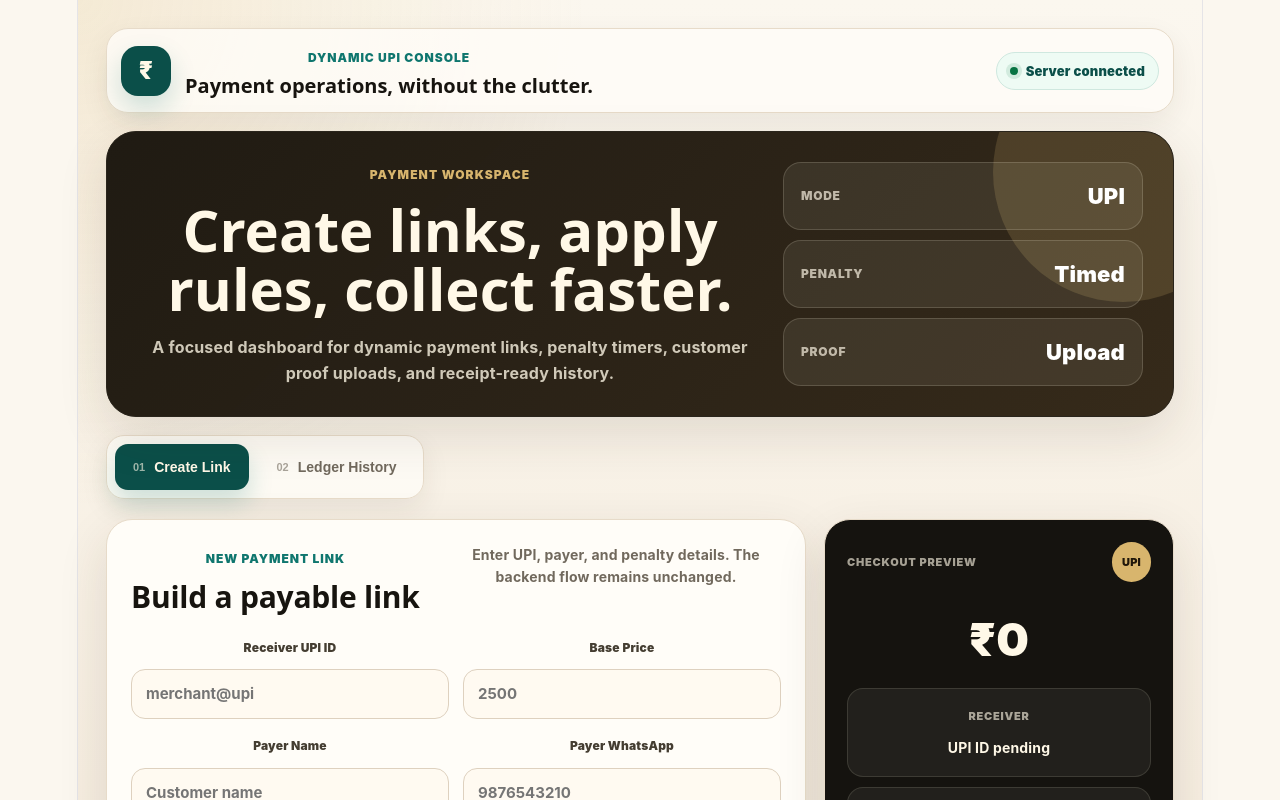
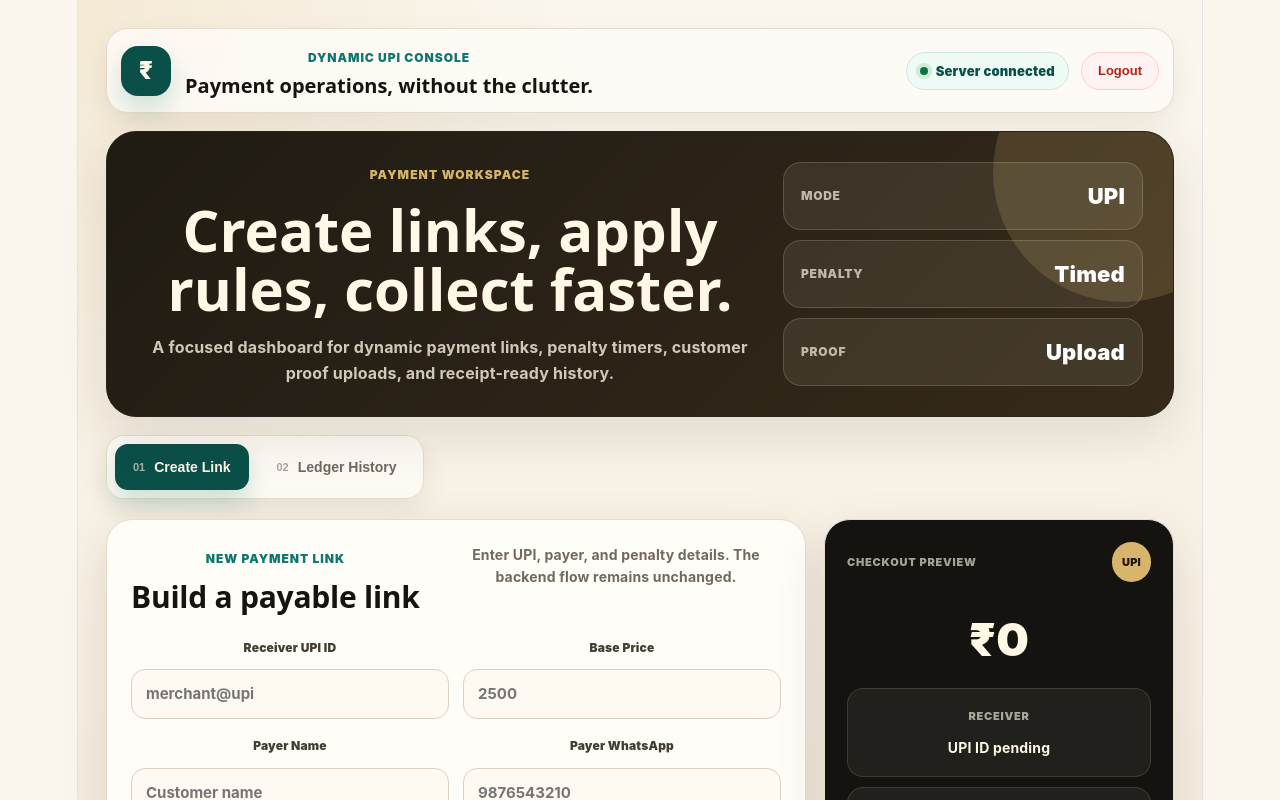
Before and after one commit to krins583/payment_web, a React app in the folder frontend/: page /dashboard in a window 1280 px wide. Shown: the top 800 px of the page. Built offline with nearby package versions, Linux system fonts and the light colour scheme; no server answers; sample sign-in values are in the browser's storage; the HTML template or start-up script is replaced by a standard one.

Commit message:
Secured Firebase API keys in .env

```diff
--- a/frontend/package.json
+++ b/frontend/package.json
@@ -18,7 +18,8 @@
     "razorpay": "^2.9.6",
     "react": "^19.2.6",
     "react-dom": "^19.2.6",
-    "react-router-dom": "^7.17.0"
+    "react-router-dom": "^7.17.0",
+    "tesseract.js": "^7.0.0"
   },
   "devDependencies": {
     "@eslint/js": "^10.0.1",
--- a/frontend/src/components/Dashboard.css
+++ b/frontend/src/components/Dashboard.css
@@ -87,6 +87,13 @@ body {
   letter-spacing: 0;
 }
 
+/* Naya Layout Header buttons ke liye */
+.header-actions {
+  display: flex;
+  align-items: center;
+  gap: 12px;
+}
+
 .paydash-status {
   display: inline-flex;
   align-items: center;
@@ -108,6 +115,28 @@ body {
   border-radius: 99px;
   background: var(--green);
   box-shadow: 0 0 0 4px rgba(8, 116, 67, 0.12);
+}
+
+/* Aesthetic Logout Button Styling */
+.logout-btn {
+  display: inline-flex;
+  align-items: center;
+  justify-content: center;
+  min-height: 38px;
+  padding: 0 16px;
+  border: 1px solid #fecdca;
+  border-radius: 999px;
+  background: #fef3f2;
+  color: #b42318;
+  font-size: 13px;
+  font-weight: 900;
+  cursor: pointer;
+  transition: all 0.2s ease;
+}
+
+.logout-btn:hover {
+  background: #fee4e2;
+  border-color: #fca5a5;
 }
 
 .paydash-hero {
@@ -231,8 +260,14 @@ body {
     flex-direction: column;
   }
 
+  .header-actions {
+    width: 100%;
+    justify-content: space-between;
+  }
+
   .paydash-status {
     justify-content: center;
+    flex: 1;
   }
 
   .paydash-hero {
--- a/frontend/src/components/Dashboard.jsx
+++ b/frontend/src/components/Dashboard.jsx
@@ -7,10 +7,11 @@ import "./Dashboard.css";
 export default function Dashboard() {
   const [activeTab, setActiveTab] = useState("create");
 
+  // LOGOUT FUNCTIONALITY
   const handleLogout = () => {
-  localStorage.removeItem("isAdminAuthenticated"); // Token remove ho jayega
-  window.location.href = "/"; // Auto lock ho jayega screen
-};
+    localStorage.removeItem("isAdminAuthenticated");
+    window.location.href = "/"; // Wapas login page par bhej dega
+  };
 
   return (
     <main className="paydash-page">
@@ -24,9 +25,16 @@ export default function Dashboard() {
             </div>
           </div>
 
-          <div className="paydash-status">
-            <span className="status-dot" />
-            Server connected
+          <div className="header-actions">
+            <div className="paydash-status">
+              <span className="status-dot" />
+              Server connected
+            </div>
+
+            {/* NEW LOGOUT BUTTON */}
+            <button onClick={handleLogout} className="logout-btn">
+              Logout
+            </button>
           </div>
         </header>
 
--- a/frontend/src/components/PaymentHistory.jsx
+++ b/frontend/src/components/PaymentHistory.jsx
@@ -5,7 +5,7 @@ import "./PaymentHistory.css";
 
 export default function PaymentHistory() {
   const [history, setHistory] = useState([]);
-  const [copiedId, setCopiedId] = useState(null); // Copy button animation ke liye
+  const [copiedId, setCopiedId] = useState(null);
 
   useEffect(() => {
     const fetchHistory = async () => {
@@ -53,7 +53,7 @@ export default function PaymentHistory() {
     return str;
   };
 
-  // Naya: Copy Link Function
+  // Copy Link Function
   const handleCopyLink = async (linkId) => {
     const url = `${window.location.origin}/pay/${linkId}`;
     try {
@@ -65,15 +65,13 @@ export default function PaymentHistory() {
     }
   };
 
-  // Naya: Delete Link Function
+  // Delete Link Function
   const handleDelete = async (linkId) => {
     if (!window.confirm("Are you sure you want to delete this payment record?")) return;
 
     try {
-      // Backend ko delete request bhejenge
       const res = await axios.delete(`https://payment-web-1tfd.onrender.com/api/delete-link/${linkId}`);
       if (res.data.success) {
-        // UI se turant hata denge bina refresh kiye
         setHistory(history.filter(item => item.id !== linkId));
       } else {
         alert("Could not delete. Try again.");
@@ -84,7 +82,7 @@ export default function PaymentHistory() {
     }
   };
 
-  // PERFECTLY ALIGNED CHECKBOOK STYLE PDF
+  // PERFECTLY ALIGNED CHECKBOOK STYLE PDF WITH UTR/TXN LOGIC
   const handleReceipt = (item, action) => {
     const doc = new jsPDF({ orientation: "landscape", format: [210, 110] });
 
@@ -101,21 +99,34 @@ export default function PaymentHistory() {
     const row3 = 75;
     const rowFooter = 88;
 
+    // Outer Border
     doc.setDrawColor(0, 0, 0);
     doc.setLineWidth(0.4);
     doc.rect(startX, startY, 190, 90);
 
+    // Header Title
     doc.setTextColor(0, 0, 0);
     doc.setFontSize(18);
     doc.setFont("helvetica", "bold");
     doc.text("PAYMENT RECEIPT", col1, 24);
 
+    // No & Date (With UTR OCR result logic)
     doc.setFontSize(10);
     doc.setFont("helvetica", "normal");
 
     doc.text("No", 125, 18);
     doc.text(":", 135, 18);
-    doc.text(`TXN-${item.id.substring(0, 8).toUpperCase()}`, 140, 18);
+
+    const displayId = item.utrNumber || `TXN-${item.id.substring(0, 8).toUpperCase()}`;
+
+    // Agar "not available" ka message bada hai, to line width fix rakhne ke liye font chota karega
+    if (displayId.length > 15) {
+      doc.setFontSize(8);
+      doc.text(displayId, 140, 18);
+      doc.setFontSize(10);
+    } else {
+      doc.text(displayId, 140, 18);
+    }
 
     doc.setDrawColor(91, 155, 213);
     doc.setLineWidth(0.2);
@@ -130,6 +141,7 @@ export default function PaymentHistory() {
     doc.setLineWidth(0.5);
     doc.line(startX, rowHeader, endX, rowHeader);
 
+    // Row 1: Received From
     doc.setFontSize(10);
     doc.text("Received From", col1, 40);
     doc.text(":", col2, 40);
@@ -139,6 +151,7 @@ export default function PaymentHistory() {
     doc.setLineWidth(0.2);
     doc.line(startX, row1, endX, row1);
 
+    // Row 2: Amount
     doc.setTextColor(0, 0, 0);
     doc.text("Amount", col1, 54);
     doc.text(":", col2, 54);
@@ -163,6 +176,7 @@ export default function PaymentHistory() {
     doc.setLineWidth(0.2);
     doc.line(startX, row2, colRight, row2);
 
+    // Row 3: Payment For
     doc.setFontSize(10);
     doc.setFont("helvetica", "normal");
     doc.text("Payment For", col1, 69);
@@ -171,6 +185,7 @@ export default function PaymentHistory() {
 
     doc.line(startX, row3, colRight, row3);
 
+    // Row 4: Received By & Sign
     doc.text("Received By", col1, 83);
     doc.text(":", col2, 83);
     doc.text(item.upiId || "N/A", col3, 83);
@@ -179,6 +194,7 @@ export default function PaymentHistory() {
     doc.rect(colRight, row2, 45, 28, "D");
     doc.text("Sign", colRight + 22.5, 85, { align: "center" });
 
+    // Footer Banner
     doc.setFillColor(91, 155, 213);
     doc.rect(startX, rowFooter, 190, 12, "F");
 
@@ -234,7 +250,8 @@ export default function PaymentHistory() {
             <div className="ledger-detail">
               <span>Base</span>
               <strong>{formatAmount(item.basePrice)}</strong>
-              <small>{item.upiId}</small>
+              {/* UTR Number dikhayega agar scan hua hai, nahi toh sirf UPI ID dikhayega */}
+              <small>{item.utrNumber || item.upiId}</small>
             </div>
 
             <div className="ledger-status">
```
Also changed, not shown: frontend/src/components/Payment.jsx (+28 -69 lines), 1 other file (tests, documents, lock files or other folders).
